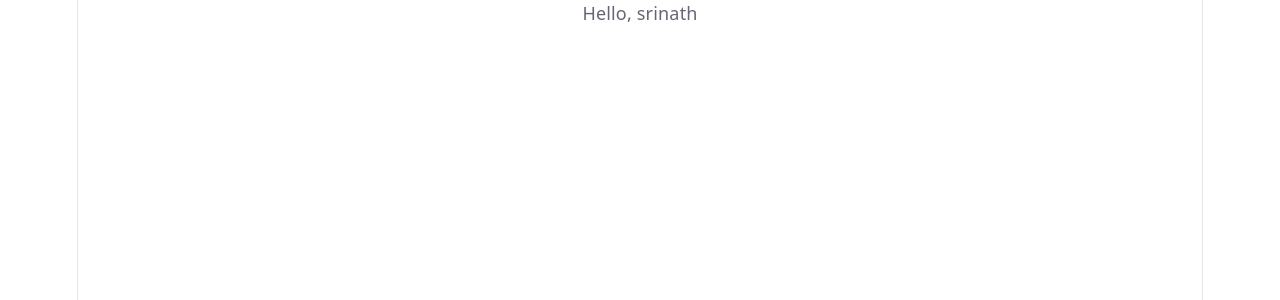
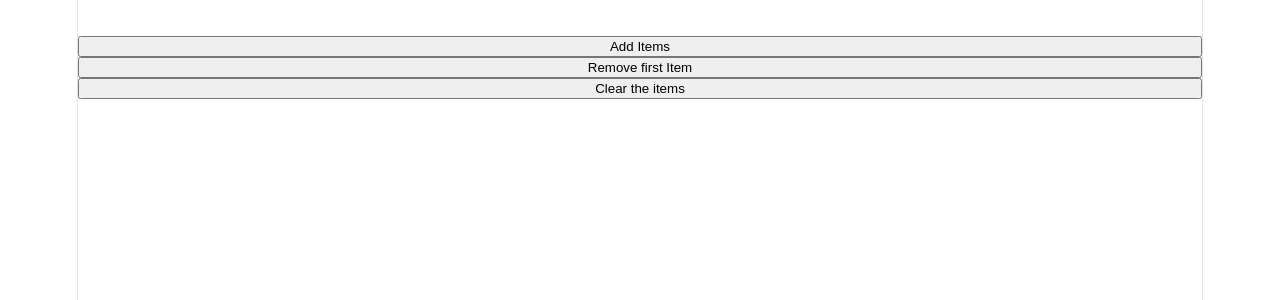
Before and after one commit to srinath39/React, a React (Vite) app in the folder my-react-app/: page / in a window 1280 px wide. Shown: the top 300 px of the page. Built offline with nearby package versions, Linux system fonts and the light colour scheme.

Commit message:
Before_Use_Reducer

```diff
--- a/my-react-app/src/App.jsx
+++ b/my-react-app/src/App.jsx
@@ -4,6 +4,7 @@ import { useRef,useMemo } from 'react'
 import Child from './Child.jsx'
 import useEmployees from './customHook.jsx'
 import Main from './Context_API/Main.jsx'
+import ShoppingCart from './UseReducer/ShoppingCart.jsx'
 
 function App() {
   // const [employees,laoding]=useEmployees();
@@ -17,7 +18,7 @@ function App() {
   //   </ul>
   // </>)
   return (<>
-      <Main/>
+      <ShoppingCart/>
     </>)
 
 }
--- /dev/null
+++ b/my-react-app/src/UseReducer/CartItems.jsx
@@ -0,0 +1,3 @@
+import {useState} from 'react'
+
+export const cItems=[{id:1,name:"phone"},{id:2,name:"purse"},{id:3,name:"pen"}]
--- /dev/null
+++ b/my-react-app/src/UseReducer/ShoppingCart.jsx
@@ -0,0 +1,31 @@
+import { useState } from "react";
+import {cItems} from './CartItems'
+
+function ShoppingCart(){
+    const [items,setItems]=useState([])
+
+    function addItems(newItems){
+        setItems(existingItems=>[...existingItems,...newItems])
+    }
+
+    function removeItem(item){
+        setItems(existingItems=>existingItems.filter(it=>it!=item))
+    }
+
+    function clearItems(){
+        setItems([])
+    }
+
+    return (<>
+        <ul>
+            {items.map(item=>{
+                return <li key={item.id}>{item.name}</li>
+            })}
+        </ul>
+        <button onClick={()=>addItems(cItems)}> Add Items</button>
+        <button onClick={()=>removeItem(cItems[0])}>Remove first Item</button>
+        <button onClick={()=>clearItems()}>Clear the items</button>
+    </>)
+}
+
+export default ShoppingCart;
```
